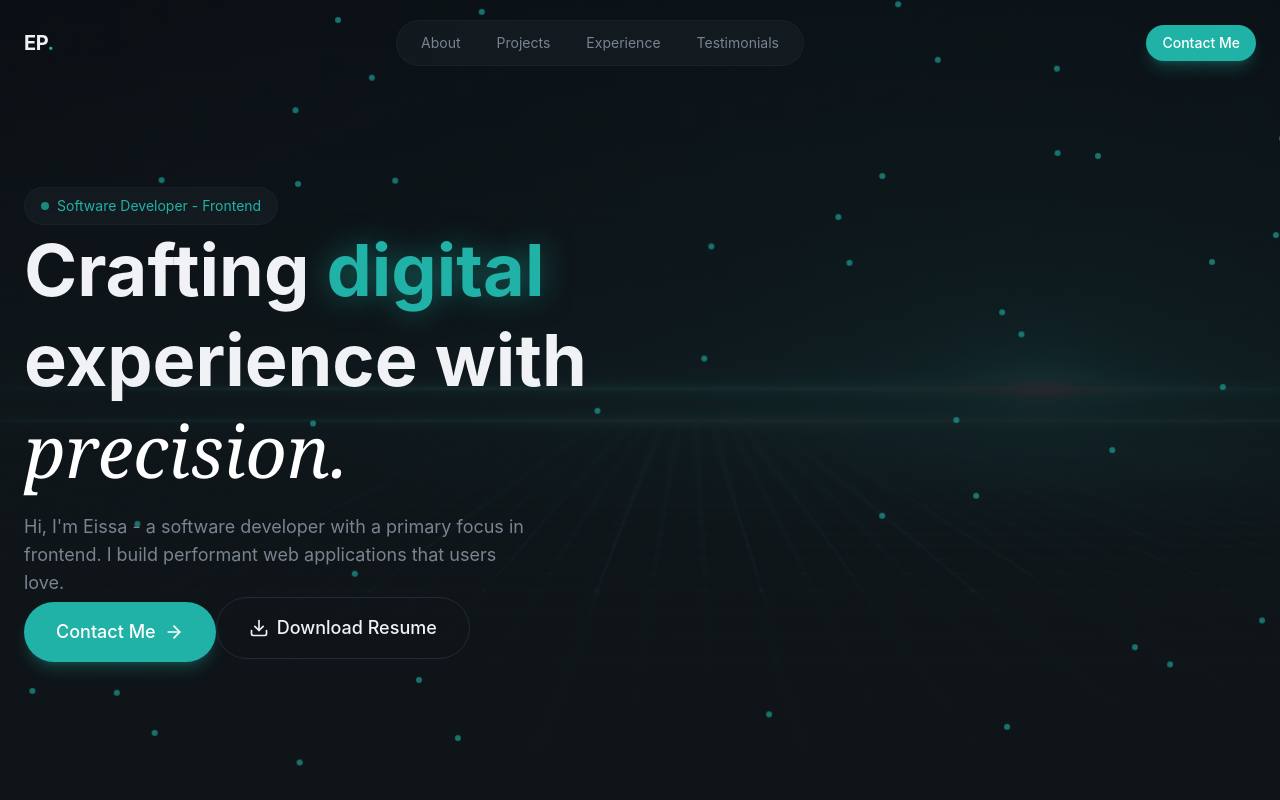
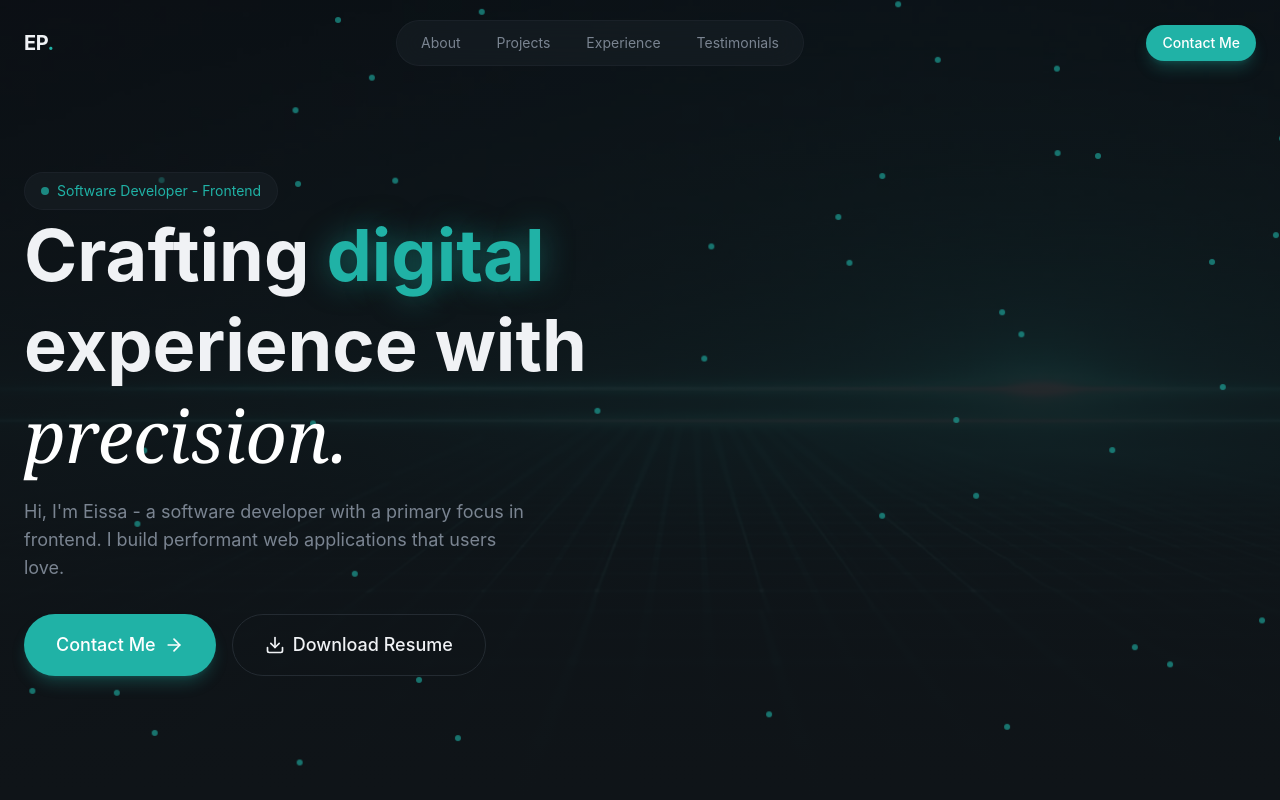
Before and after one commit to eissamonet/SWD-Portfolio, a React (Vite) app: page / in a window 1280 px wide. Built offline with nearby package versions, Linux system fonts and the light colour scheme.

Commit message:
commit changes

```diff
--- a/src/index.css
+++ b/src/index.css
@@ -124,6 +124,15 @@
     animation-delay: 800ms;
   }
 
+ @keyframes animated-border {
+  0% {
+    stroke-dashoffset: 400;
+  }
+  100% {
+    stroke-dashoffset: -550;
+  }
+ }
+
   .group:hover .animated-border-path {
     animation: animated-border 1.5s linear infinite;
   }
--- a/src/sections/Hero.jsx
+++ b/src/sections/Hero.jsx
@@ -56,7 +56,7 @@ export const Hero = () => {
             </div>
 
             {/* cta's */}
-            <div>
+            <div className="flex flex-wrap gap-4 animate-fade-in animation-delay-300 mt-8">
               <Button size="lg">Contact Me <ArrowRight className="w-5 h-5"/>
               </Button>
               <AnimatedBoarderButton />
```
